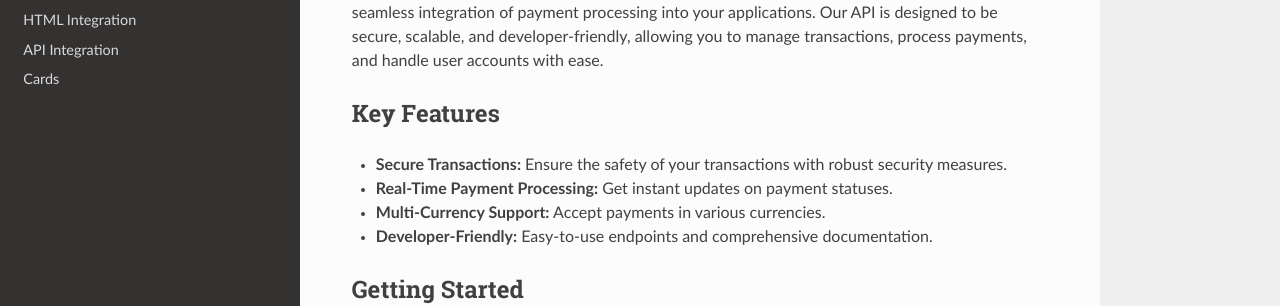
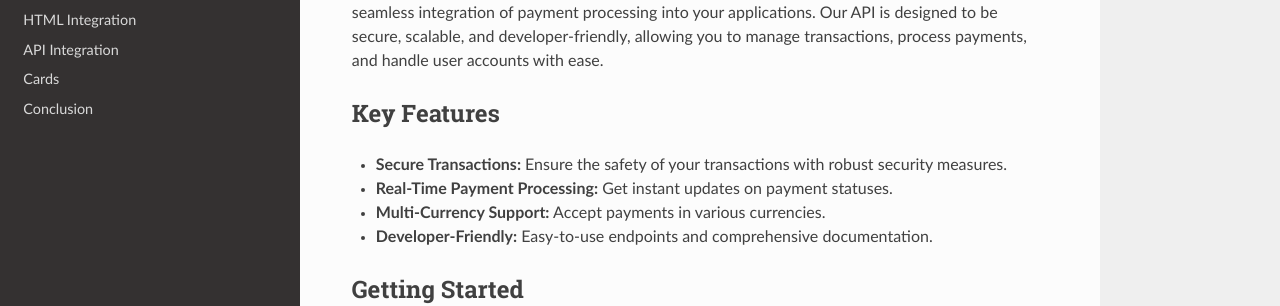
Before and after one commit to Noah-droid/segura, an MkDocs documentation site: the page built from docs/index.md, in a window 1280 px wide. Shown: the part 220-526 px from the top of the page. Built offline with MkDocs 1.6.1, drawn with Linux system fonts in a browser that asks for light colours; nearby versions of some CDN libraries.

```diff
--- a/mkdocs.yml
+++ b/mkdocs.yml
@@ -6,6 +6,7 @@ nav:
   - HTML Integration: payments.md
   - API Integration: process.md
   - Cards: cards.md
+  - Conclusion: conclusion.md
 
   # - Get Status: status.md
 
```
Also changed, not shown: docs/conclusion.md (added, +3 -0 lines), docs/payments.md (+0 -5 lines).
